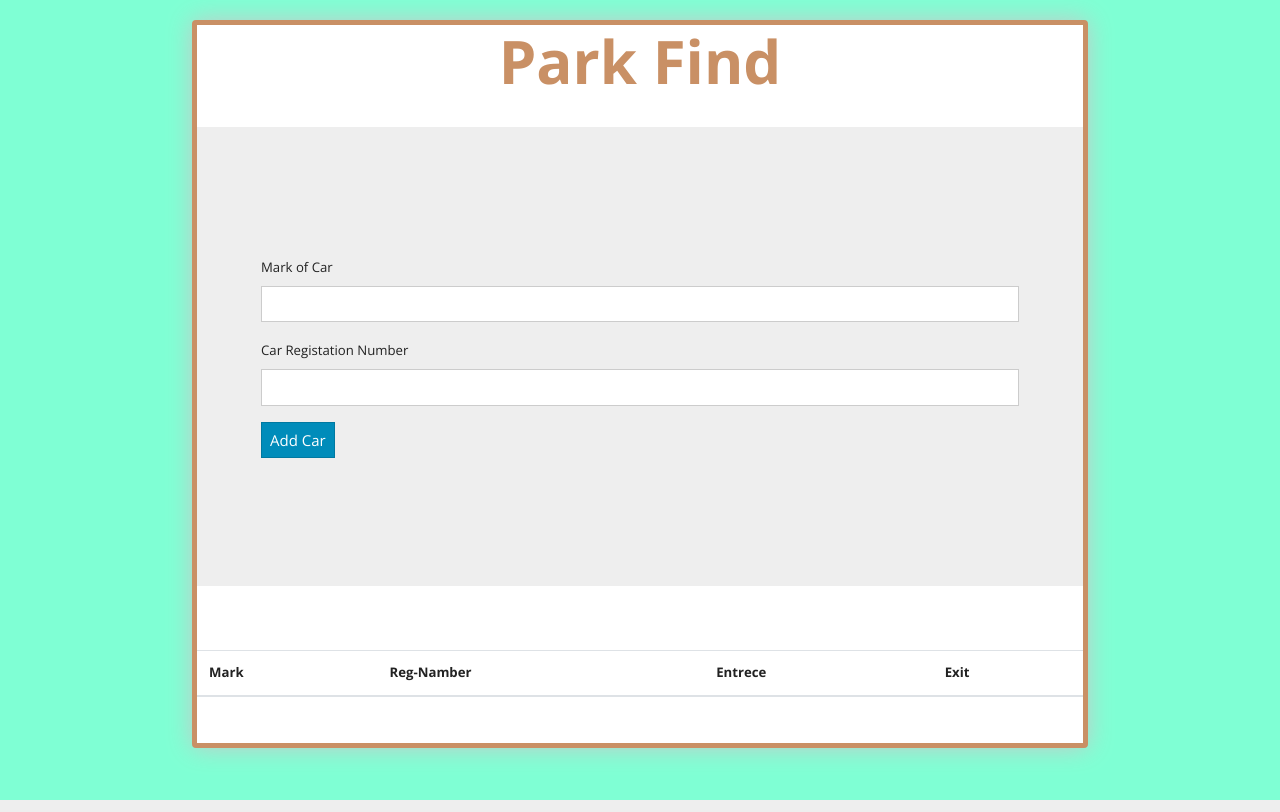
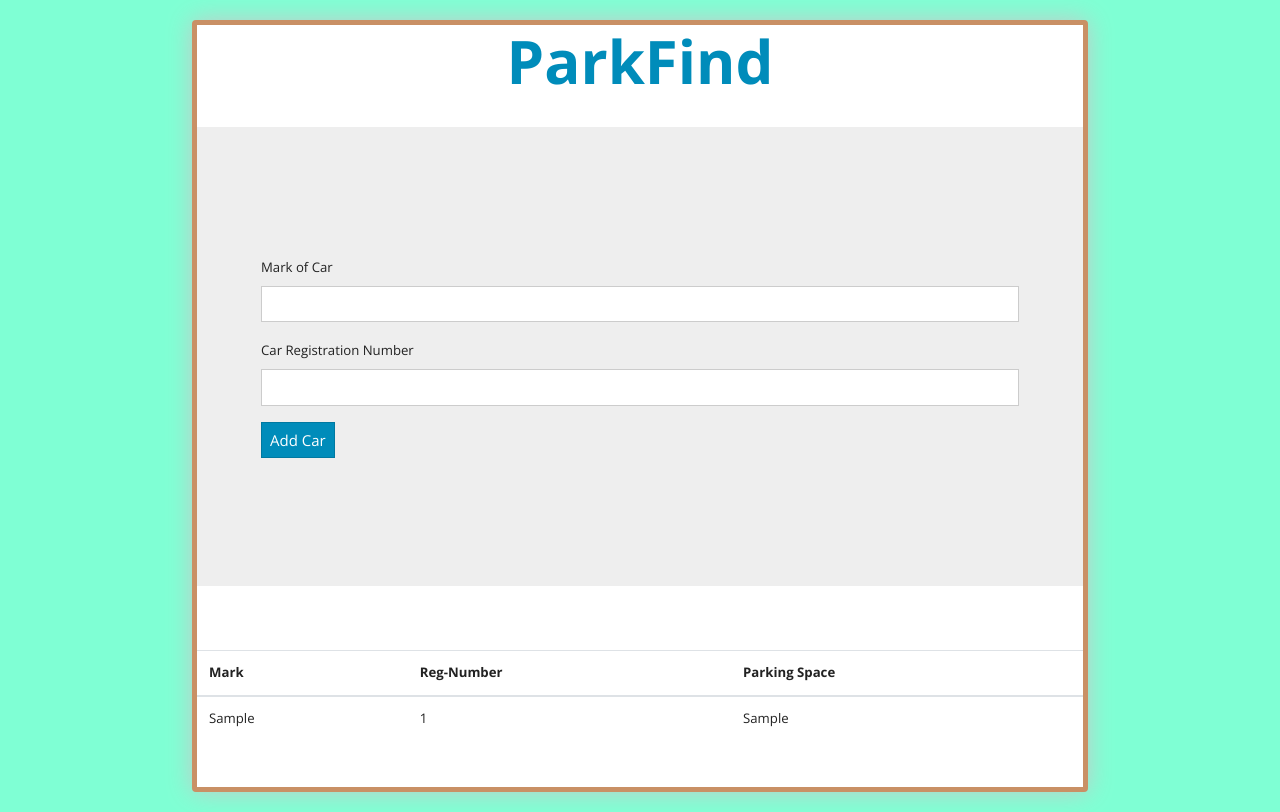
Before and after one commit to mayanktolani19/SmartParkingSystem, a Flask app: template templates/reservation.html in a window 1280 px wide. Run offline with Flask 2, Linux system fonts and the light colour scheme; the template is opened without the code that fills it: most values are stand-ins (such as "Sample title", 1, 10 or a date in 2020); lists and menus that the app fills with data are empty; some libraries are stand-ins or nearby versions.

Commit message:
ParkFind core completed

```diff
--- a/main.py
+++ b/main.py
@@ -1,38 +1,43 @@
 from flask import Flask, render_template, request, redirect, url_for, session
-from flaskext.mysql import MySQL
 from datetime import datetime
-import requests, json, re, bcrypt
+import requests, json, re, random, math, pickle
+import firebase_admin
+from firebase_admin import db
+
+# Initialize Firebase app
+firebase_admin.initialize_app(options={'databaseURL': 'https://vitask.firebaseio.com/'})
 
 app = Flask(__name__)
 
 # Change this to your secret key (can be anything, it's for extra protection)
 app.secret_key = 'canada$God7972#'
 
-# Enter your database connection details below
-app.config['MYSQL_DATABASE_HOST'] = 'localhost'
-app.config['MYSQL_DATABASE_USER'] = 'root'
-app.config['MYSQL_DATABASE_PASSWORD'] = ''
-app.config['MYSQL_DATABASE_DB'] = 'parking'
+ref = db.reference('vitask')
 
-# Intialize MySQL
-mysql = MySQL(autocommit=True)
-mysql.init_app(app)
+slot_a = {"x":50,"y":0,"price":15,"num":1}
+slot_b = {"x":0,"y":50,"price":20,"num":2}
+slot_c = {"x":50,"y":100,"price":25,"num":3}
+slot_d = {"x":100,"y":50, "price":30,"num":4}
 
-#Homepage
+# Homepage
 @app.route('/')
 def index():
     return render_template('index.html')
 
-#Dashboard
+# Dashboard
 @app.route('/dashboard')
 def dashboard():
     # Check if user is loggedin
     if 'loggedin' in session:
-        # User is loggedin show them the home page
-        cursor = mysql.get_db().cursor()
-        cursor.execute('SELECT * FROM users WHERE ID = %s', [session['id']])
-        account = cursor.fetchone()
-        url = "https://thingspeak.com/channels/1163641/field/1.json"
+        if(session['parking_space']=='A'):
+            url = "https://thingspeak.com/channels/1208300/field/1.json"
+        elif(session['parking_space']=='B'):
+            url = "https://thingspeak.com/channels/1208301/field/1.json"
+        elif(session['parking_space']=='C'):
+            url = "https://thingspeak.com/channels/1208302/field/1.json"
+        else:
+            url = "https://thingspeak.com/channels/1208303/field/1.json"
+
         try:
             response = requests.get(url)
             data = json.loads(response.text)
@@ -47,22 +52,85 @@
         lastupdated = lastupdated_nonformatted.strftime("%d/%m/%Y %H:%M:%S")
         booked_slots = []
         empty_slots = []
-        # print(f"slots are {slots}")
+
         for i in range(0,slots):
             empty_slots.append(i+1)
-        # print(booked_slots)
+
         for i in range(slots,10):
             booked_slots.append(i+1)
-        # print(empty_slots)
-        return render_template('dashboard.html', username = session['username'], booked_slots = booked_slots, empty_slots = empty_slots, lastupdated = lastupdated)
+
+        return render_template('dashboard.html', username = session['username'], booked_slots = booked_slots, empty_slots = empty_slots, lastupdated = lastupdated, parking_space = session['parking_space'], distance = session['distance'], rate = session['rate'])
+    return redirect(url_for('login'))
+
+# Thingspeak write for parking spaces (1-4)
+def reservedslots(parking_space):
+    temp = ref.child("parkfind").child("reserve").get()
+    reservations = []
+    if temp is not None:
+        for key in temp:
+            if(temp[key]["parkingSpace"]==parking_space):
+                reservations.append(temp[key])
+    total = str(len(reservations))
+    # Select the parking space
+    if(parking_space=='A'):
+        url = "https://api.thingspeak.com/update?api_key=7LHBQ6TZCKKWAYND&field1="+total
+    elif(parking_space=='B'):
+        url = "https://api.thingspeak.com/update?api_key=YBW96SSU1G299SSS&field1="+total
+    elif(parking_space=='C'):
+        url = "https://api.thingspeak.com/update?api_key=TOXRGRVZA1I28SIP&field1="+total
+    else:
+        url = "https://api.thingspeak.com/update?api_key=I2L87XB3VT8P7L8V&field1="+total
+    try:
+        response = requests.get(url)
+    except Exception as e:
+        print(e)
+
+
+# Distance Function
+def calc_distance(x1,y1,x2,y2):
+    distance = math.sqrt(((x2-x1)**2)+((y2-y1)**2))
+    return distance
+
+
+# Reservation System
+@app.route('/reservation')
+def reservation():
+    # Check if user is loggedin
+    if 'loggedin' in session:
+        # Check if account exists using Firebase
+        reservations = []
+        temp = ref.child("parkfind").child("reserve").get()
+        if temp is not None:
+            for key in temp:
+                if(temp[key]["parkingSpace"]==session['parking_space']):
+                    reservations.append(temp[key])
+        reservedslots(session['parking_space'])
+        return render_template('reservation.html', username = session['username'], reservations = reservations)
     return redirect(url_for('login'))
 
 # Reservation System
-@app.route('/reservation/<id>')
-def reservation():
+@app.route('/submit_reservation', methods=['GET', 'POST'])
+def submit_reservation():
     # Check if user is loggedin
     if 'loggedin' in session:
-        return render_template('reservation.html', id = id)
+        if request.method == 'POST' and 'carMark' in request.form and 'carNumber' in request.form:
+            # Create variables for easy access
+            carMark = request.form['carMark']
+            carNumber = request.form['carNumber']
+            parking_space = session['parking_space']
+            username = session['username']
+            # Add the reservation
+            try:
+                tut_ref = ref.child("parkfind").child("reserve")
+                tut_ref.push({
+                    'carMark': carMark,
+                    'carNumber': carNumber,
+                    'parkingSpace': parking_space,
+                    'username': username
+                })
+            except Exception as e:
+                print(e)
+        return redirect(url_for('reservation'))
     return redirect(url_for('login'))
 
 #Login
@@ -75,17 +143,38 @@
         # Create variables for easy access
         username = request.form['username']
         password = request.form['password']
-        # Check if account exists using MySQL
-        cursor = mysql.get_db().cursor()
-        cursor.execute('SELECT * FROM users WHERE Username = %s', (username))
+        # Check if account exists using Firebase
+        account = None
+        temp = ref.child("parkfind").child("users").get()
+        for key in temp:
+            if(temp[key]["username"]==username):
+                account = temp[key]
+
         # Fetch one record and return result
-        account = cursor.fetchone()
-        # print(account)
         # Login successful
-        if bcrypt.checkpw(password.encode('utf-8'), account[2].encode('utf-8')):
+        if(password==account["password"]):
             session['loggedin'] = True
-            session['id'] = account[0]
-            session['username'] = account[1]
+            session['username'] = account["username"]
+            # Generate Coordinates
+            session['x'] = random.randint(0,100)
+            session['y'] = random.randint(0,100)
+
+            # Predict parking spot
+            filename = 'finalized_model.sav'
+            distance_a = calc_distance(session['x'],session['y'],slot_a['x'],slot_a['y'])
+            distance_b = calc_distance(session['x'],session['y'],slot_b['x'],slot_b['y'])
+            distance_c = calc_distance(session['x'],session['y'],slot_c['x'],slot_c['y'])
+            distance_d = calc_distance(session['x'],session['y'],slot_d['x'],slot_d['y'])
+
+            data = [[distance_a,distance_b,distance_c,distance_d,15,20,25,30]]
+            classifier = pickle.load(open(filename, 'rb'))
+            parking_space = classifier.predict(data)[0]
+            all_distance = {'A': round(distance_a), 'B': round(distance_b), 'C': round(distance_c), 'D': round(distance_d)}
+            all_rates = {'A': slot_a['price'], 'B': slot_b['price'], 'C': slot_c['price'], 'D': slot_d['price']}
+
+            session['parking_space'] = parking_space
+            session['distance'] = all_distance[parking_space]
+            session['rate'] = all_rates[parking_space]
 
             # Redirect to dashboard
             return redirect(url_for('dashboard'))
@@ -95,7 +184,7 @@
     # Show the login form with message (if any)
     return render_template('login.html', msg=msg)
 
-#Register
+# Register
 @app.route('/register', methods=['GET', 'POST'])
 def register():
     # Output message if something goes wrong...
@@ -106,10 +195,16 @@
         username = request.form['username']
         password = request.form['password']
 
-        # Check if account exists using MySQL
-        cursor = mysql.get_db().cursor()
-        cursor.execute('SELECT * FROM users WHERE Username = %s', (username))
-        account = cursor.fetchone()
+        # Check if account exists using Firebase
+        snapshot = "Default"
+        temp = ref.child("parkfind").child("users").get()
+        for key in temp:
+            if(temp[key]["username"]==username):
+                snapshot = None
+        if snapshot is None:
+            account = True
+        else:
+            account = False
         # If account exists show error and validation checks
         if account:
             msg = 'Account already exists!'
@@ -119,12 +214,32 @@
             msg = 'Please fill out the form!'
         else:
             # Account doesnt exists and the form data is valid, now insert new account into users table
-            hashed_password = bcrypt.hashpw(password.encode('utf-8'), bcrypt.gensalt())
-            cursor.execute('INSERT INTO users VALUES (NULL, %s, %s)', (username, hashed_password))
-            msg = 'You have successfully registered!'
+            try:
+                tut_ref = ref.child("parkfind").child("users")
+                tut_ref.push({
+                    'username': username,
+                    'password': password
+                })
+                msg = 'You have successfully registered!'
+            except Exception as e:
+                print(e)
+
+        print(msg)
 
     return render_template('login.html', msg=msg)
 
-#run the Flask Server
+# Web Logout
+@app.route('/logout')
+def logout():
+    session.pop('username', None)
+    session.pop('loggedin', None)
+    session.pop('x', 0)
+    session.pop('y', 0)
+    session.pop('parking_space', None)
+    session.pop('distance', 0)
+    session.pop('rate', 0)
+    return redirect(url_for('index'))
+
+# Run the Flask Server
 if __name__ == '__main__':
     app.run(debug=True)
--- a/templates/reservation.html
+++ b/templates/reservation.html
@@ -3,7 +3,7 @@
   <head>
     <meta charset="UTF-8" />
     <meta name="viewport" content="width=device-width, initial-scale=1.0" />
-    <title>Parking System App</title>
+    <title>ParkFind | Reserve a Parking Spot</title>
     <link
       rel="stylesheet"
       href=" https://bootswatch.com/4/yeti/bootstrap.min.css"
@@ -13,21 +13,20 @@
   <body onload="showData()">
     <div class="wrapper">
       <h1 class="title">
-        Park Find <span> </span>
+        <a href="{{ url_for('dashboard') }}" style="text-decoration: none;">ParkFind</a>
       </h1>
 
       <div class="jumbotron">
 
-        <form id="form">
-
+        <form method="post" action="{{ url_for('submit_reservation') }}">
             <div class="form-group">
              <label>Mark of Car</label>
-         <input type="text" name="carMark" id="carMark" class="form-control">
+             <input type="text" name="carMark" class="form-control">
             </div>
 
             <div class="form-group">
-         <label>Car Registation Number</label>
-         <input type="text" name="carNumber" id="carNumber" class="form-control">
+             <label>Car Registration Number</label>
+             <input type="text" name="carNumber" class="form-control">
             </div>
             <button typey="submit" class="btn btn-primary">Add Car</button>
         </form>
@@ -40,31 +39,29 @@
      <thead>
          <tr>
              <th>Mark</th>
-             <th>Reg-Namber</th>
-             <th>Entrece</th>
-             <th>Exit</th>
+             <th>Reg-Number</th>
+             <th>Parking Space</th>
          </tr>
      </thead>
-     <tbody id="results"></tbody>
+    <tbody>
+        {% for i in reservations %}
+        <td>{{ i["carMark"] }}</td>
+        <td>{{ i["carNumber"] }}</td>
+        <td>{{ i["parkingSpace"] }}</td>
+        {% endfor %}
+    </tbody>
      </table>
 
      </div>
     </div>
      </div>
-    </div>
-    </div>
     <!---wrapper end-->
 
-    <script
-      src="https://code.jquery.com/jquery-3.5.0.min.js"
+    <script src="https://code.jquery.com/jquery-3.5.0.min.js"
       integrity="sha256-xNzN2a4ltkB44Mc/Jz3pT4iU1cmeR0FkXs4pru/JxaQ="
-      crossorigin="anonymous"
-    ></script>
-    <script
-      src="https://stackpath.bootstrapcdn.com/bootstrap/4.4.1/js/bootstrap.bundle.min.js"
+      crossorigin="anonymous"></script>
+    <script src="https://stackpath.bootstrapcdn.com/bootstrap/4.4.1/js/bootstrap.bundle.min.js"
       integrity="sha384-6khuMg9gaYr5AxOqhkVIODVIvm9ynTT5J4V1cfthmT+emCG6yVmEZsRHdxlotUnm"
-      crossorigin="anonymous"
-    ></script>
-    <script src="{{ url_for('static',filename='js/reservation.js') }}"></script>
+      crossorigin="anonymous"></script>
   </body>
 </html>
```
Also changed, not shown: requirements.txt (added, +48 -0 lines), templates/dashboard.html (+5 -4 lines), 2 other files. Lines whose indentation alone changed are shown as unchanged.
